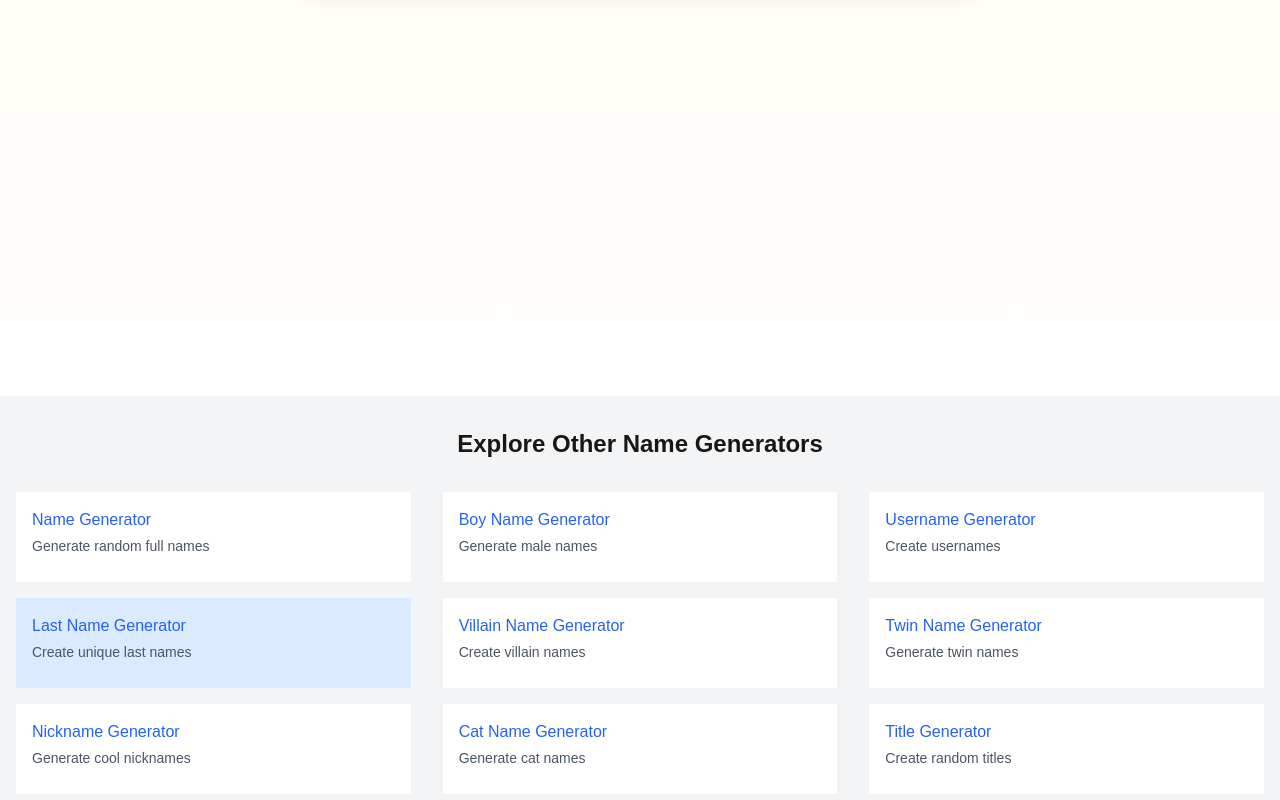
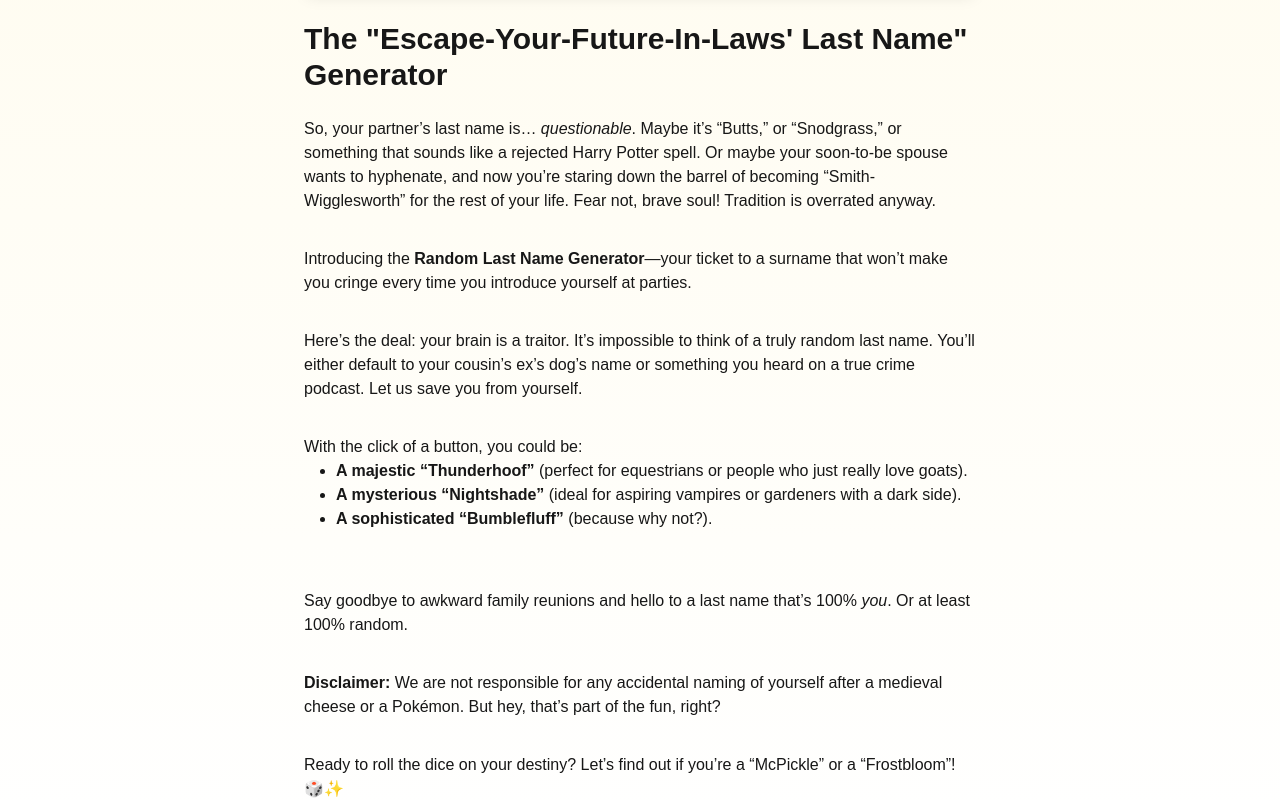
Before and after one commit to nellyd/namegenerator808, a Next.js app: page /last-name-generator in a window 1280 px wide. Shown: the part 500-1300 px from the top of the page. Built offline with nearby package versions, Linux system fonts and the light colour scheme.

Commit message:
last name gen text

```diff
--- a/src/app/last-name-generator/page.tsx
+++ b/src/app/last-name-generator/page.tsx
@@ -231,6 +231,43 @@ export default function LastNameGenerator() {
             </form>
           </div>
 
+          <div className="max-w-3xl mx-auto">
+  <h2 className="text-3xl font-bold mb-6">The "Escape-Your-Future-In-Laws' Last Name" Generator</h2>
+
+  <p className="mb-6">
+    So, your partner’s last name is… <em>questionable</em>. Maybe it’s “Butts,” or “Snodgrass,” or something that sounds like a rejected Harry Potter spell. Or maybe your soon-to-be spouse wants to hyphenate, and now you’re staring down the barrel of becoming “Smith-Wigglesworth” for the rest of your life. Fear not, brave soul! Tradition is overrated anyway.
+  </p>
+
+  <p className="mb-6">
+    Introducing the <strong>Random Last Name Generator</strong>—your ticket to a surname that won’t make you cringe every time you introduce yourself at parties.
+  </p>
+
+  <p className="mb-6">
+    Here’s the deal: your brain is a traitor. It’s impossible to think of a truly random last name. You’ll either default to your cousin’s ex’s dog’s name or something you heard on a true crime podcast. Let us save you from yourself.
+  </p>
+
+  <p className="mb-6">
+    With the click of a button, you could be:
+    <ul className="list-disc pl-8 mb-6">
+      <li><strong>A majestic “Thunderhoof”</strong> (perfect for equestrians or people who just really love goats).</li>
+      <li><strong>A mysterious “Nightshade”</strong> (ideal for aspiring vampires or gardeners with a dark side).</li>
+      <li><strong>A sophisticated “Bumblefluff”</strong> (because why not?).</li>
+    </ul>
+  </p>
+
+  <p className="mb-6">
+    Say goodbye to awkward family reunions and hello to a last name that’s 100% <em>you</em>. Or at least 100% random.
+  </p>
+
+  <p className="mb-6">
+    <strong>Disclaimer:</strong> We are not responsible for any accidental naming of yourself after a medieval cheese or a Pokémon. But hey, that’s part of the fun, right?
+  </p>
+
+  <p className="mb-6">
+    Ready to roll the dice on your destiny? Let’s find out if you’re a “McPickle” or a “Frostbloom”! 🎲✨
+  </p>
+</div>
+
           {results.length > 0 && (
             <div className="bg-white rounded-lg shadow-lg p-6">
               <h2 className="text-2xl font-bold mb-4 text-gray-800">
--- a/src/app/name-generator/page.tsx
+++ b/src/app/name-generator/page.tsx
@@ -106,7 +106,17 @@ export default function NameGenerator() {
           <User className="h-8 w-8 text-blue-600" />Name Generator</h1>
 
         <div className="space-y-3 text-center">
-          <p>Generate random names with optional titles and formatting.</p></div>
+          <p>Generate random names with optional titles and formatting.</p>
+          <p>Finding the perfect name can be tricky, but that’s where we come in! Whether
+            you need a creative character name, a unique business name, or just
+            something fun to spark inspiration, our Name Generator is here to help.
+            Simply enter your preferences, hit the button, and let the magic happen!
+            No more endless brainstorming—just quick, clever, and memorable
+            names at your fingertips.</p>
+
+<p>Give it a try and see what amazing names you can discover!</p>
+
+          </div>
 
         <div className="bg-white rounded-lg shadow-lg p-6 mb-8">
           <form onSubmit={handleSubmit} className="space-y-4">
--- a/src/data/nameData.ts
+++ b/src/data/nameData.ts
@@ -6,7 +6,8 @@ export const nameData = {
         'James', 'John', 'Robert', 'Michael', 'William',
         'David', 'Richard', 'Joseph', 'Thomas', 'Charles',
         'Christopher', 'Daniel', 'Matthew', 'Anthony', 'Donald',
-        'Alexander', 'Benjamin', 'Henry', 'Oliver', 'Lucas'
+        'Alexander', 'Benjamin', 'Henry', 'Oliver', 'Lucas', 'Neil', 'Nial', 'Keith', 'Andrew', 'Jon', 'Carl', 'Tom', 'Carlos',
+        'Monty', 'Barron', 'Joe', 'Elvis', 'Brian'
       ],
       female: [
         'Mary', 'Patricia', 'Jennifer', 'Linda', 'Elizabeth',
--- a/src/data/streetNameData.ts
+++ b/src/data/streetNameData.ts
@@ -63,7 +63,7 @@ export const streetNameData = {
       ],
       american: [
         'Pike', 'Highway', 'Trail', 'Parkway', 'Loop', 'Junction',
-        'Circle', 'Crossing', 'Ridge', 'Run', 'Pass', 'View'
+        'Circle', 'Crossing', 'Ridge', 'Run', 'Pass', 'View', 'Boulevard'
       ]
     },
 
```
